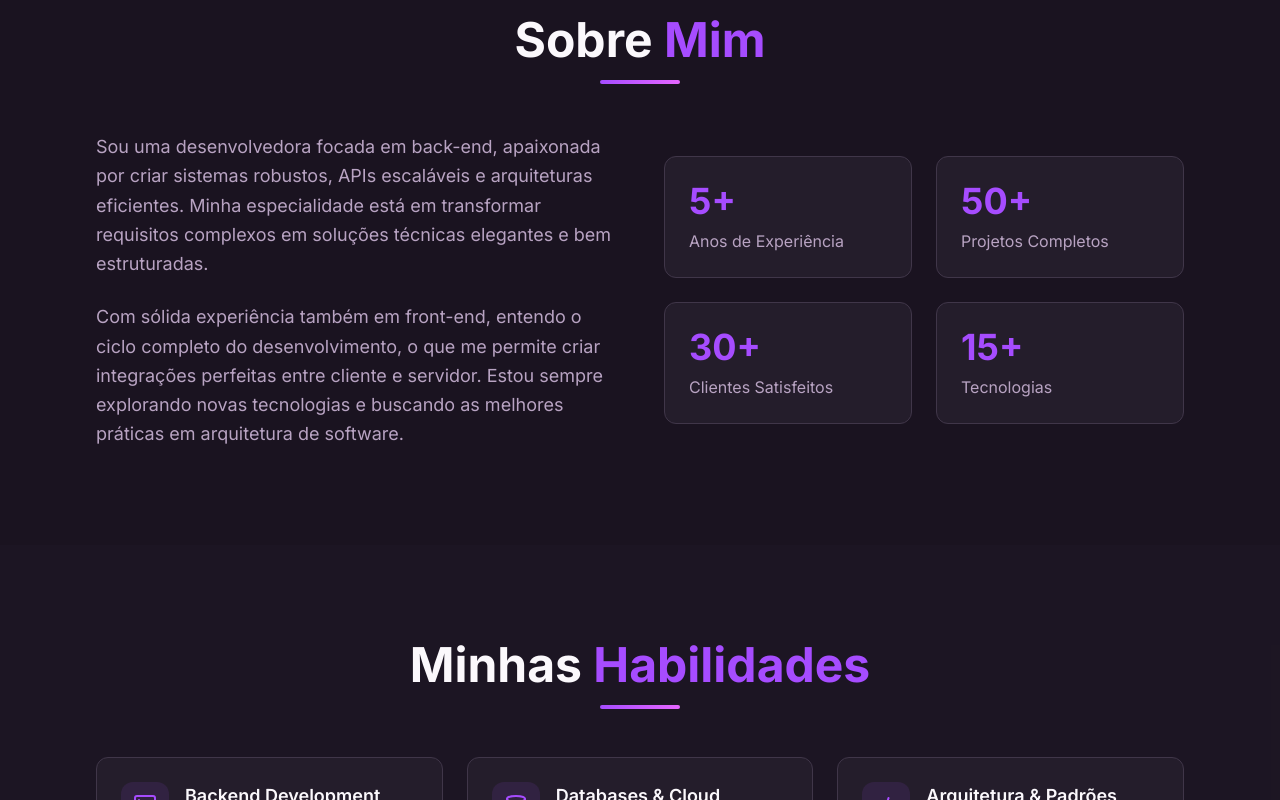
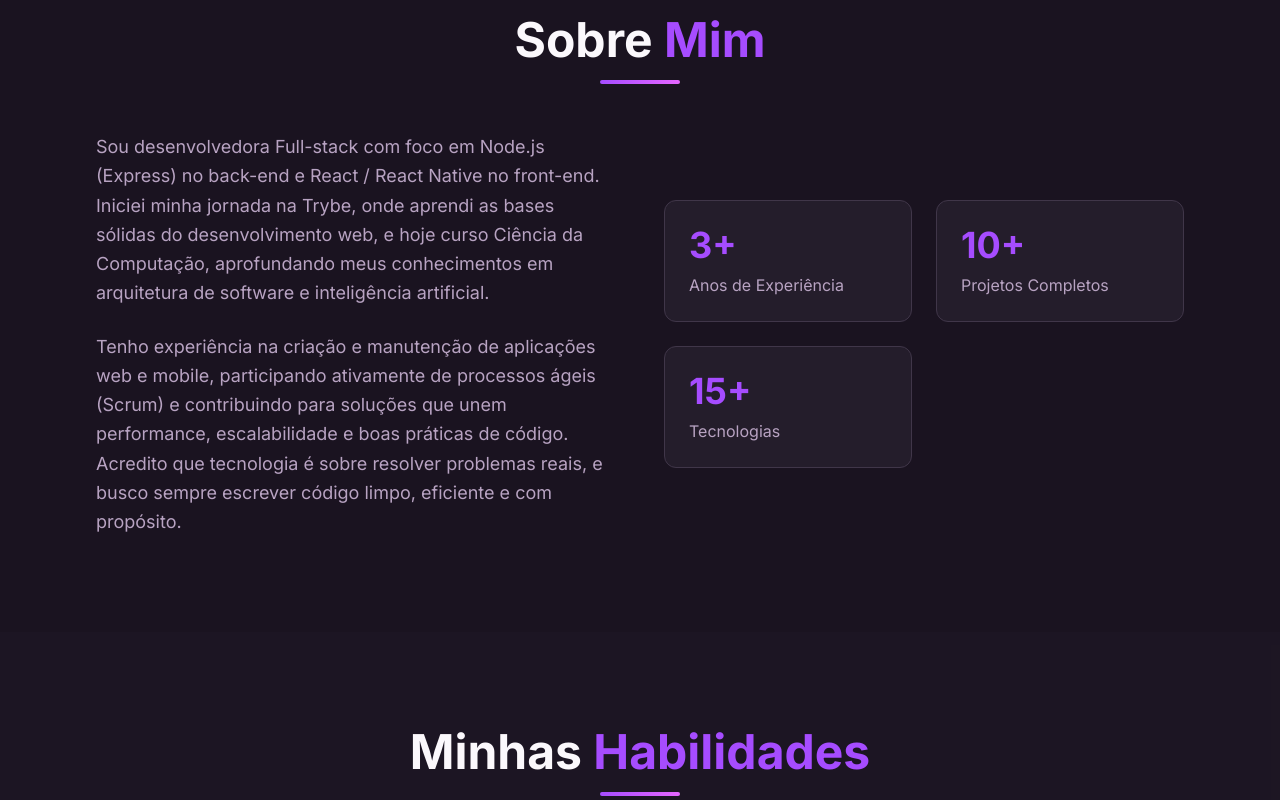
Before and after one commit to mariyzx/portfolio, a React (Vite) app: page / in a window 1280 px wide. Shown: the part 880-1680 px from the top of the page. Built offline with nearby package versions, Linux system fonts and the light colour scheme; the HTML template or start-up script is replaced by a standard one.

Commit message:
refactor: update About, Contact, and Hero components for improved content and layout

```diff
--- a/src/components/About.tsx
+++ b/src/components/About.tsx
@@ -13,31 +13,31 @@ export const About = () => {
           <div className="grid md:grid-cols-2 gap-12 items-center">
             <div className="space-y-6">
               <p className="text-lg text-muted-foreground leading-relaxed">
-                  Sou uma desenvolvedora focada em back-end, apaixonada por criar sistemas
-                  robustos, APIs escaláveis e arquiteturas eficientes. Minha especialidade
-                  está em transformar requisitos complexos em soluções técnicas elegantes
-                  e bem estruturadas.
+                Sou desenvolvedora Full-stack com foco em Node.js (Express) no
+                back-end e React / React Native no front-end. Iniciei minha
+                jornada na Trybe, onde aprendi as bases sólidas do
+                desenvolvimento web, e hoje curso Ciência da Computação,
+                aprofundando meus conhecimentos em arquitetura de software e
+                inteligência artificial.
               </p>
               <p className="text-lg text-muted-foreground leading-relaxed">
-                  Com sólida experiência também em front-end, entendo o ciclo completo do
-                  desenvolvimento, o que me permite criar integrações perfeitas entre cliente
-                  e servidor. Estou sempre explorando novas tecnologias e buscando as melhores
-                  práticas em arquitetura de software.
+                Tenho experiência na criação e manutenção de aplicações web e
+                mobile, participando ativamente de processos ágeis (Scrum) e
+                contribuindo para soluções que unem performance, escalabilidade
+                e boas práticas de código. Acredito que tecnologia é sobre
+                resolver problemas reais, e busco sempre escrever código limpo,
+                eficiente e com propósito.
               </p>
             </div>
 
             <div className="grid grid-cols-2 gap-6">
               <div className="p-6 rounded-lg bg-card border border-border hover:border-primary/50 transition-all hover:shadow-lg hover:shadow-primary/10">
-                  <div className="text-4xl font-bold text-primary mb-2">5+</div>
+                <div className="text-4xl font-bold text-primary mb-2">3+</div>
                 <div className="text-muted-foreground">Anos de Experiência</div>
               </div>
               <div className="p-6 rounded-lg bg-card border border-border hover:border-primary/50 transition-all hover:shadow-lg hover:shadow-primary/10">
-                  <div className="text-4xl font-bold text-primary mb-2">50+</div>
+                <div className="text-4xl font-bold text-primary mb-2">10+</div>
                 <div className="text-muted-foreground">Projetos Completos</div>
-                </div>
-                <div className="p-6 rounded-lg bg-card border border-border hover:border-primary/50 transition-all hover:shadow-lg hover:shadow-primary/10">
-                  <div className="text-4xl font-bold text-primary mb-2">30+</div>
-                  <div className="text-muted-foreground">Clientes Satisfeitos</div>
               </div>
               <div className="p-6 rounded-lg bg-card border border-border hover:border-primary/50 transition-all hover:shadow-lg hover:shadow-primary/10">
                 <div className="text-4xl font-bold text-primary mb-2">15+</div>
--- a/src/components/Contact.tsx
+++ b/src/components/Contact.tsx
@@ -1,5 +1,5 @@
 import { Button } from "@/components/ui/button";
-import { Mail, MapPin, Phone } from "lucide-react";
+import { Mail, MapPin } from "lucide-react";
 
 export const Contact = () => {
   return (
@@ -16,30 +16,20 @@ export const Contact = () => {
             </p>
           </div>
 
-          <div className="grid md:grid-cols-3 gap-6">
+          <div className="grid md:grid-cols-2 gap-6">
             <div className="p-6 rounded-lg bg-card border border-border hover:border-primary/50 transition-all text-center space-y-3">
               <div className="w-12 h-12 mx-auto rounded-full bg-primary/10 flex items-center justify-center">
                 <Mail className="w-6 h-6 text-primary" />
               </div>
               <div>
                 <div className="font-semibold mb-1">Email</div>
-                <a href="mailto:dev@example.com" className="text-sm text-muted-foreground hover:text-primary transition-colors">
-                  dev@example.com
+                <a  className="text-sm text-muted-foreground hover:text-primary transition-colors">
+                  marinhomariana8@gmail.com
                 </a>
               </div>
             </div>
 
-            <div className="p-6 rounded-lg bg-card border border-border hover:border-primary/50 transition-all text-center space-y-3">
-              <div className="w-12 h-12 mx-auto rounded-full bg-primary/10 flex items-center justify-center">
-                <Phone className="w-6 h-6 text-primary" />
-              </div>
-              <div>
-                <div className="font-semibold mb-1">Telefone</div>
-                <a href="tel:+5511999999999" className="text-sm text-muted-foreground hover:text-primary transition-colors">
-                  +55 (11) 99999-9999
-                </a>
-              </div>
-            </div>
+
 
             <div className="p-6 rounded-lg bg-card border border-border hover:border-primary/50 transition-all text-center space-y-3">
               <div className="w-12 h-12 mx-auto rounded-full bg-primary/10 flex items-center justify-center">
@@ -48,7 +38,7 @@ export const Contact = () => {
               <div>
                 <div className="font-semibold mb-1">Localização</div>
                 <div className="text-sm text-muted-foreground">
-                  São Paulo, Brasil
+                  Rio de Janeiro, Brasil
                 </div>
               </div>
             </div>
--- a/src/components/Hero.tsx
+++ b/src/components/Hero.tsx
@@ -34,7 +34,7 @@ export const Hero = () => {
               </span>
             </h1>
             <p className="text-xl md:text-2xl text-muted-foreground max-w-2xl mx-auto">
-              Desenvolvedora Back-end especializada em criar APIs robustas e escaláveis
+            Apaixonada por desenvolver produtos que facilitam a vida das pessoas.
             </p>
           </div>
 
```
Lines whose indentation alone changed are shown as unchanged.
